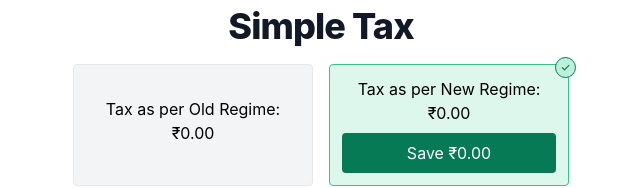
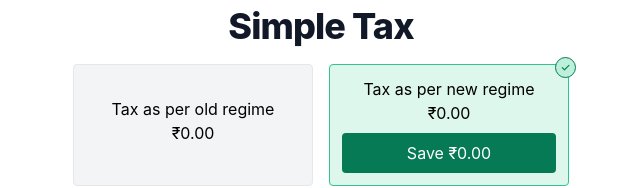
Before and after one commit to jayakrishnancn/easytax, a React (Create React App) app: page / in a window 1280 px wide. Shown: the top 188 px of the page, without its empty margins (319-959 px from the left). Built offline with nearby package versions, Linux system fonts and the light colour scheme.

Commit message:
added app tests

```diff
--- a/src/screen/Compare.tsx
+++ b/src/screen/Compare.tsx
@@ -39,7 +39,7 @@ function Compare() {
           (better === 1 ? "bg-green-100 border-green-400" : "bg-gray-100")
         }
       >
-        <div>Tax as per Old Regime:</div>
+        <div>Tax as per old regime</div>
         <div className="mb-2"> {taxInOldRegime}</div>
         {better === 1 && (
           <div className="bg-green-600 text-white rounded p-2">
@@ -54,7 +54,7 @@ function Compare() {
           (better === 2 ? "bg-green-100 border-green-400" : "bg-gray-100")
         }
       >
-        <div>Tax as per New Regime:</div>
+        <div>Tax as per new regime</div>
         <div className="mb-2">{taxInNewRegime}</div>
         {better === 2 && (
           <div className="bg-green-600 text-white rounded p-2">
```
Also changed, not shown: 1 other file (tests, documents, lock files or other folders).
